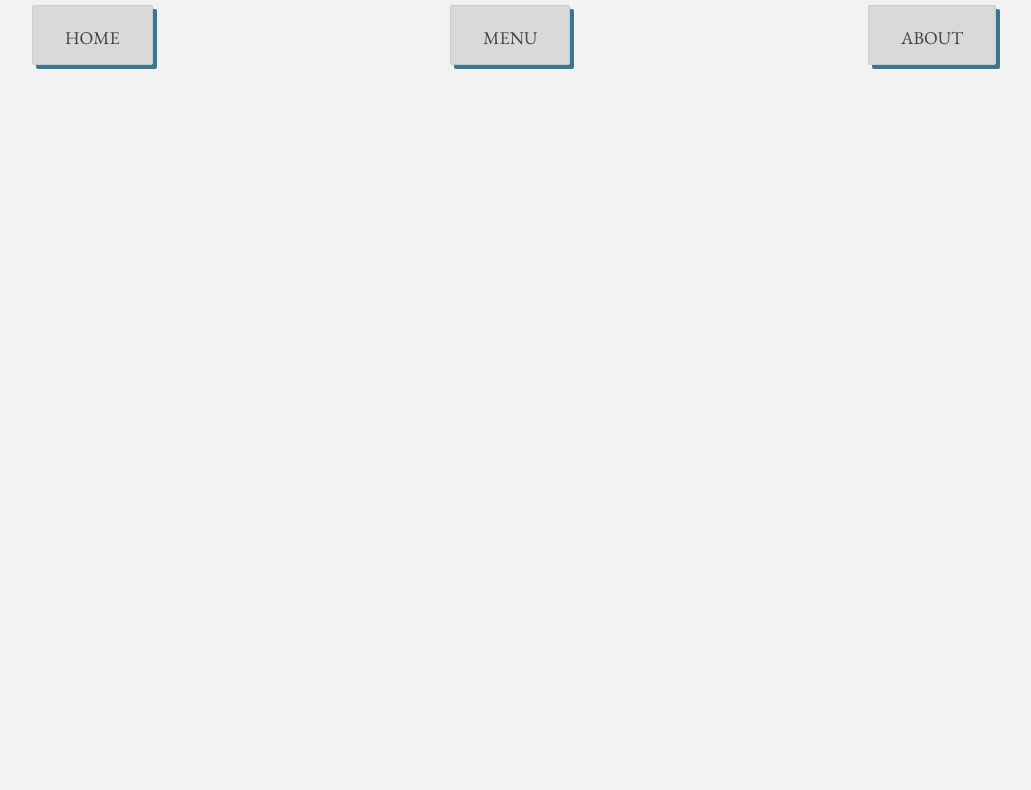
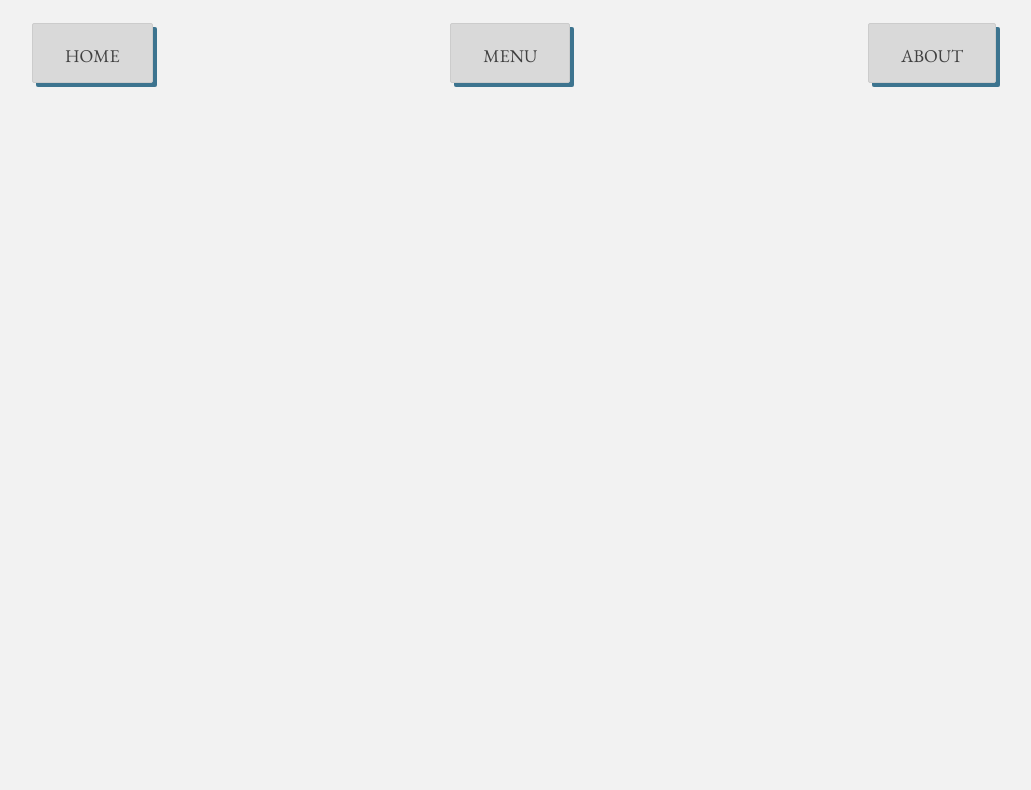
Before and after one commit to forkentiney/restaurant-page, a website built with webpack: page src/template.html in a window 1280 px wide. Shown: the part 145-935 px from the top of the page, without its empty margins (126-1157 px from the left). Built offline with nearby package versions, Linux system fonts and the light colour scheme.

Commit message:
Changed some spacing

```diff
--- a/src/template.css
+++ b/src/template.css
@@ -56,7 +56,7 @@ nav {
   justify-content: space-around;
   flex-wrap: wrap;
   gap: 1em;
-  margin: 1em;
+  margin: 2em 1em;
 }
 
 button {
```
